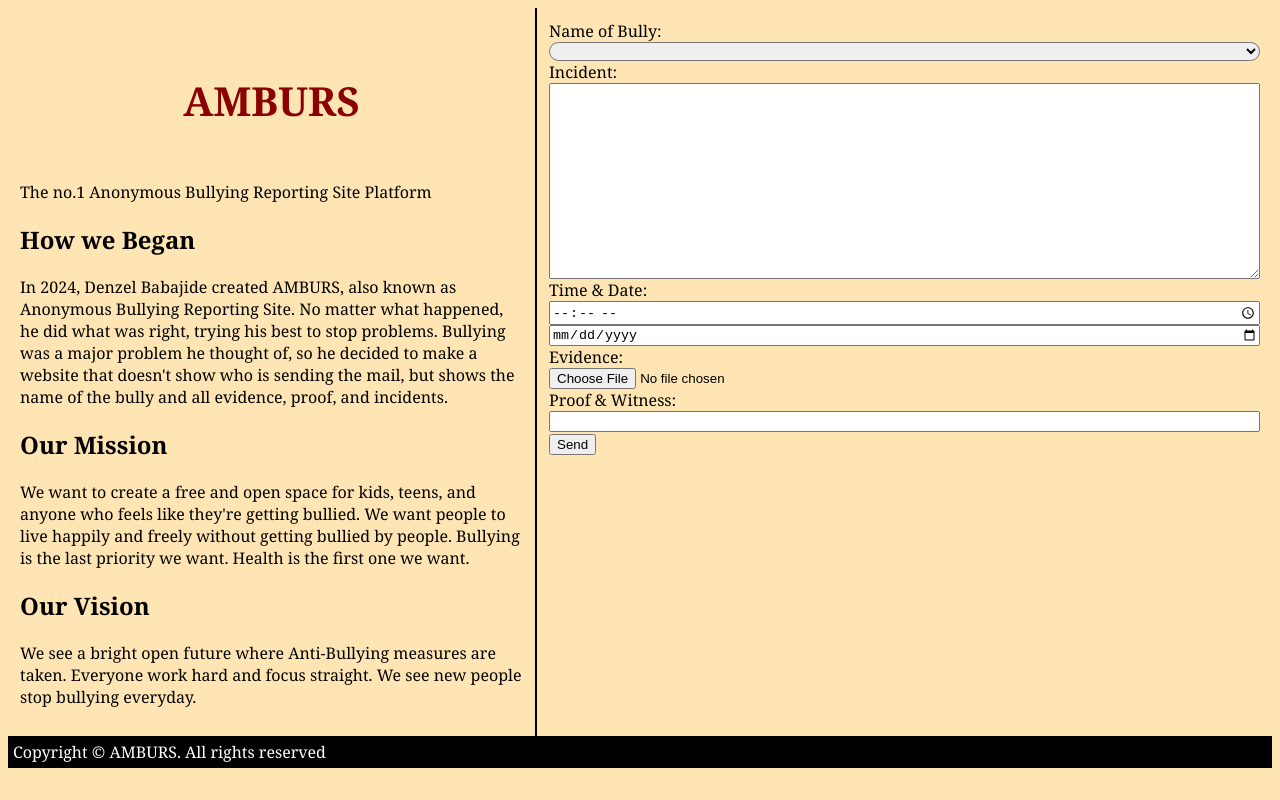
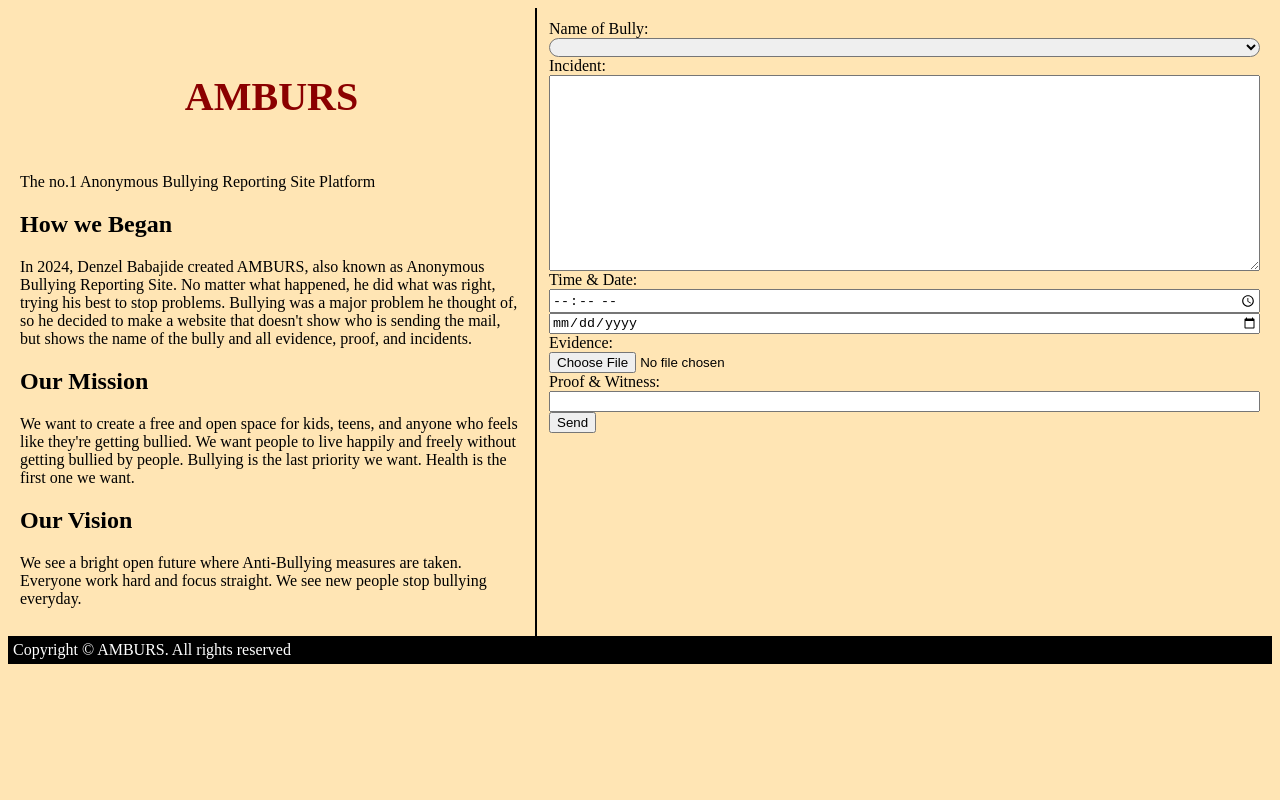
Before and after one commit to Denzel543/OnPage, a plain HTML site: page index.html in a window 1280 px wide. Drawn offline with Linux system fonts and the light colour scheme.

Commit message:
Update index.html

```diff
--- a/index.html
+++ b/index.html
@@ -3,6 +3,7 @@
 <head>
     <meta charset="UTF-8">
     <meta name="viewport" content="width=device-width, initial-scale=1.0">
+    <link href="https://fonts.googleapis.com/css?family=Google+Sans:400,500,700">
     <title>AMBU&real;S - OnPagedev</title>
     <style href="styles.css" src="styles.css">
         *{
@@ -11,7 +12,7 @@
         body{
             padding: 0px;
             background-color: #fff;
-            font-family: Georgia;
+            font-family: GoogleSans;
             align-items: center;
             text-align: left;
             background-color: #FFE5B4;
```
